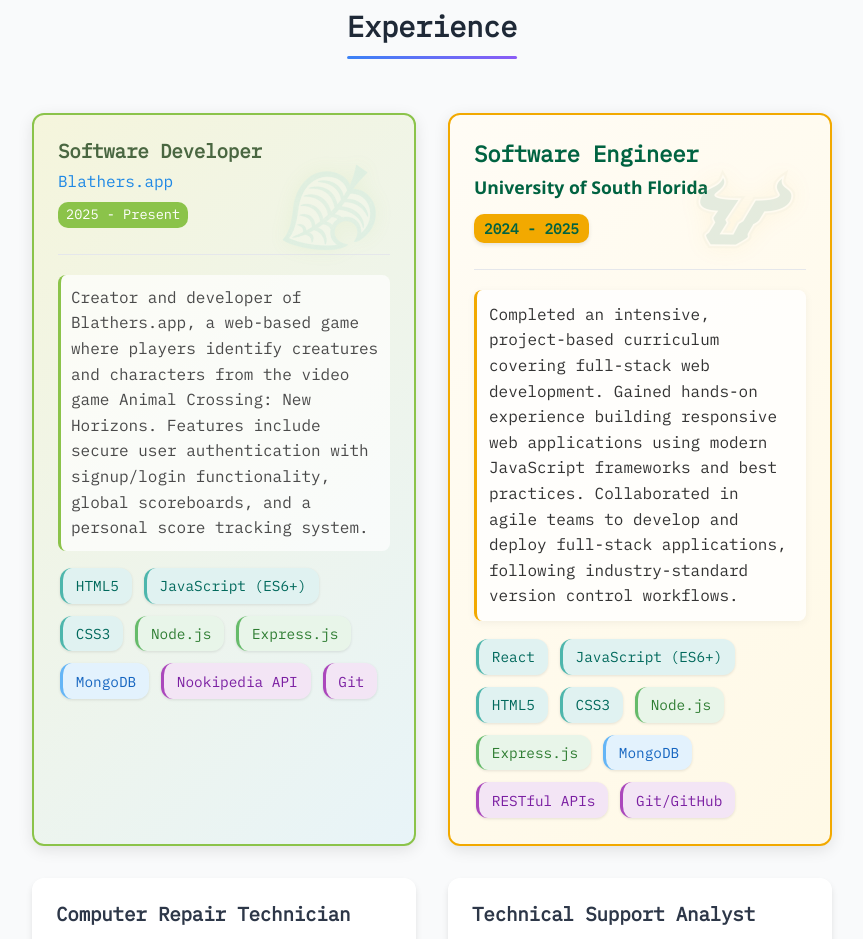
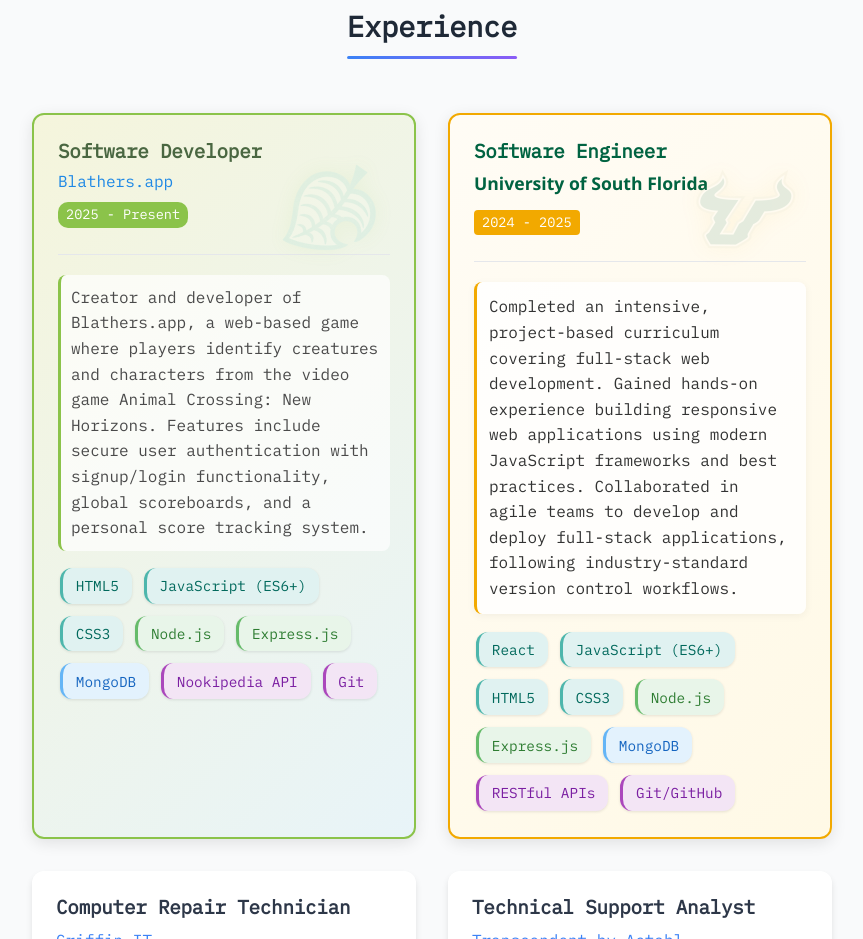
Before and after one commit to Manfred-Klatt/projects, a plain HTML site: page homepage/index.html in a window 1280 px wide. Shown: the part 826-1765 px from the top of the page, without its empty margins (232-1095 px from the left). Drawn offline with Linux system fonts and the light colour scheme.

Commit message:
Update styles.css

```diff
--- a/homepage/styles.css
+++ b/homepage/styles.css
@@ -1071,7 +1071,7 @@ h1 {
     text-transform: none; /* Removed uppercase */
     letter-spacing: -0.01em;
     line-height: 1.3;
-    font-size: 1.4rem; /* Matched Blathers card */
+    font-size: 1.2rem; /* Consistent with other job cards */
 }
 
 .usf-card .job-header h3 i {
@@ -1117,14 +1117,13 @@ h1 {
 
 .usf-card .job-duration {
     background: #f2a900; /* USF Gold */
-    color: #006341; /* USF Green text for contrast */
-    padding: 3px 10px;
-    border-radius: 10px;
-    font-size: 0.9rem; /* Matched Blathers card */
-    font-weight: 600;
+    color: white;
+    padding: 2px 8px;
+    border-radius: 4px;
+    font-size: 0.85rem;
+    font-weight: 500;
     display: inline-block;
     margin-top: 4px;
-    box-shadow: 0 2px 4px rgba(0, 0, 0, 0.1);
 }
 
 .usf-card .bull-decoration {
@@ -1206,8 +1205,8 @@ h1 {
 }
 
 [data-theme="dark"] .usf-card .job-duration {
-    background: #f2a900; /* USF Gold */
-    color: #7ab4e8;
+    background: #f2a900; /* USF Gold in dark mode */
+    color: white;
     box-shadow: 0 2px 8px rgba(242, 169, 0, 0.3);
     font-weight: 600;
 }
@@ -1251,7 +1250,7 @@ h1 {
     }
 
     .job-header h3 {
-        font-size: 1.3rem;
+        font-size: 1.2rem;
         margin-right: 40px; /* Make room for the decoration */
     }
 
```
